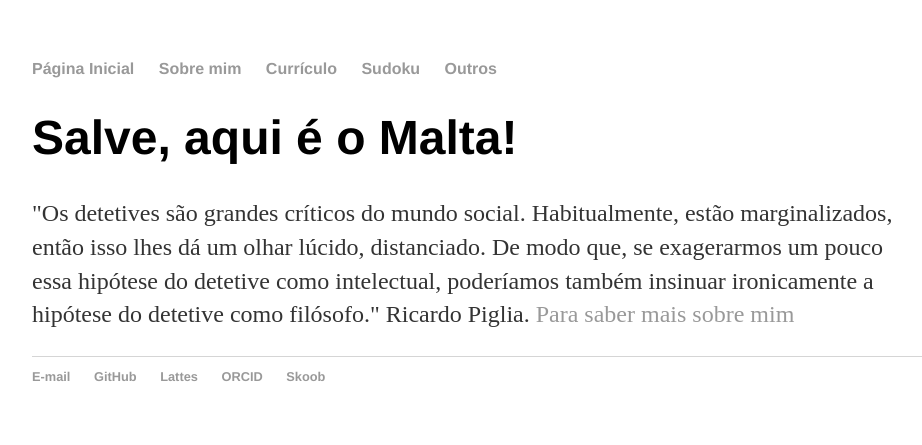
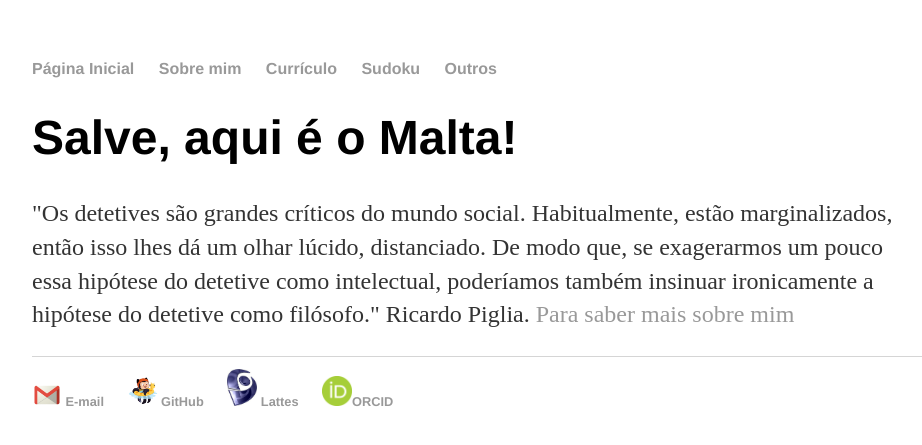
Before and after one commit to maltagabriel/maltagabriel.github.io, a Jekyll site: the page built from index.html, in a window 1280 px wide. Shown: the top 445 px of the page, without its empty margins (160-1082 px from the left). Built offline with Jekyll 4.4.1, drawn with Linux system fonts in a browser that asks for light colours.

Commit message:
Update default.html
Adicionando ícones aos links do rodapé

```diff
--- a/_layouts/default.html
+++ b/_layouts/default.html
@@ -24,12 +24,27 @@
 		</div><!-- /.container -->
 
 		<footer>
-    		<ul>
-        		<li><a href="mailto:gabriel.malta@alumni.usp.br" target="blank">E-mail</a></li>
-        		<li><a href="https://github.com/maltagabriel" target="blank">GitHub</a></li>
-			<li><a href="http://lattes.cnpq.br/6164790601722355" target="blank">Lattes</a></li>
-			<li><a href="https://orcid.org/0000-0002-5915-7171" target="blank">ORCID</a></li>
-			<li><a href="https://www.skoob.com.br/usuario/410049-malta" target="blank">Skoob</a></li>
+			<ul>
+			  <li>
+			    <a href="mailto:gabriel.malta@alumni.usp.br" target="blank">
+			      <img src="img/gmail.png" width="30"> E-mail
+			    </a>
+			  </li>
+			  <li>
+			    <a href="https://github.com/maltagabriel" target="blank">
+			      <img src="img/inflatocat.png" width="30"> GitHub
+			    </a>
+			  </li>
+			  <li>
+			    <a href="http://lattes.cnpq.br/6164790601722355" target="blank">
+			      <img src="img/lattes.jpeg"width="30"> Lattes
+			    </a>
+			  </li>
+			  <li>
+			    <a href="https://orcid.org/0000-0002-5915-7171" target="blank">
+			      <img src="img/orcid.png" width="30">ORCID
+			    </a>
+			  </li>
 			</ul>
 		</footer>
 	</body>
```
